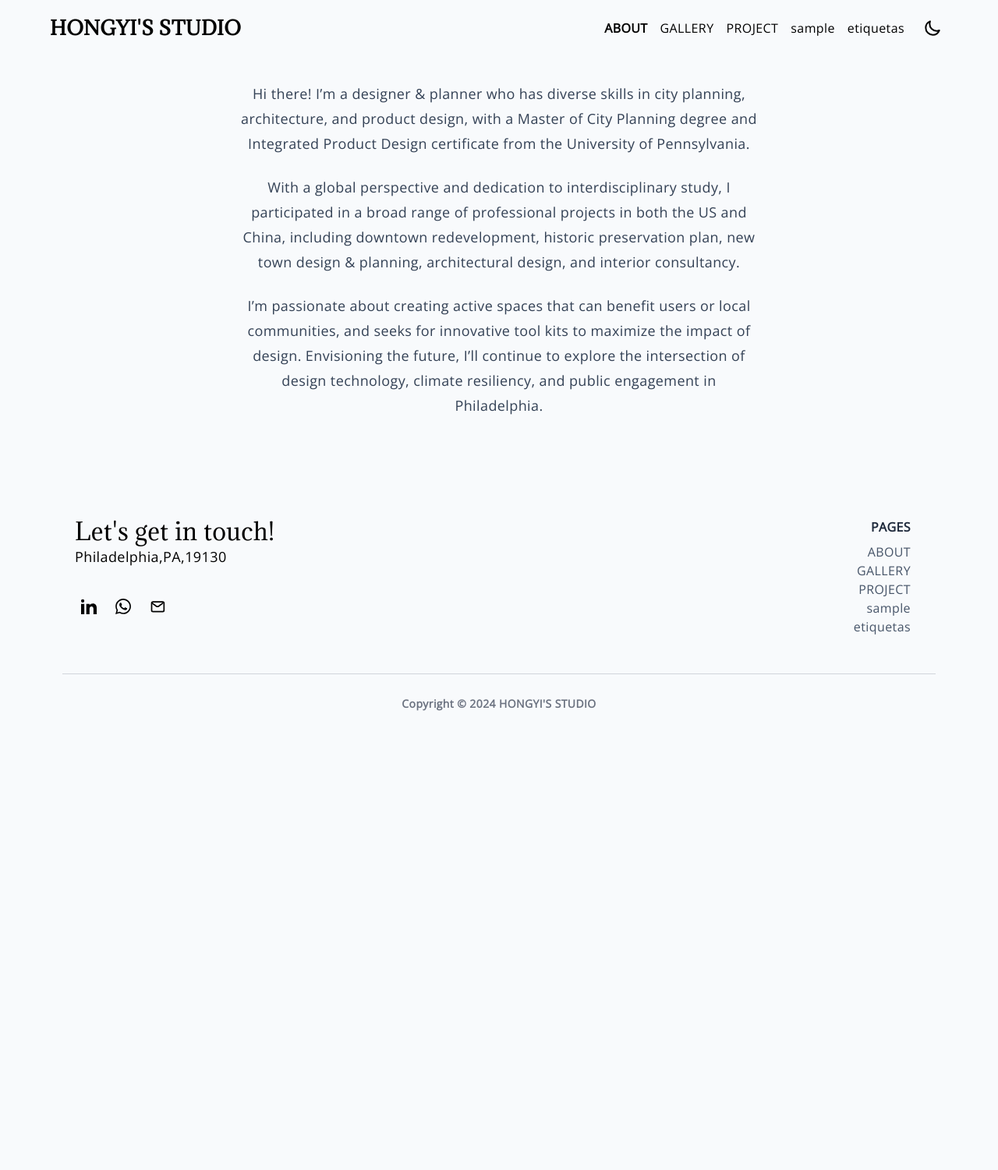
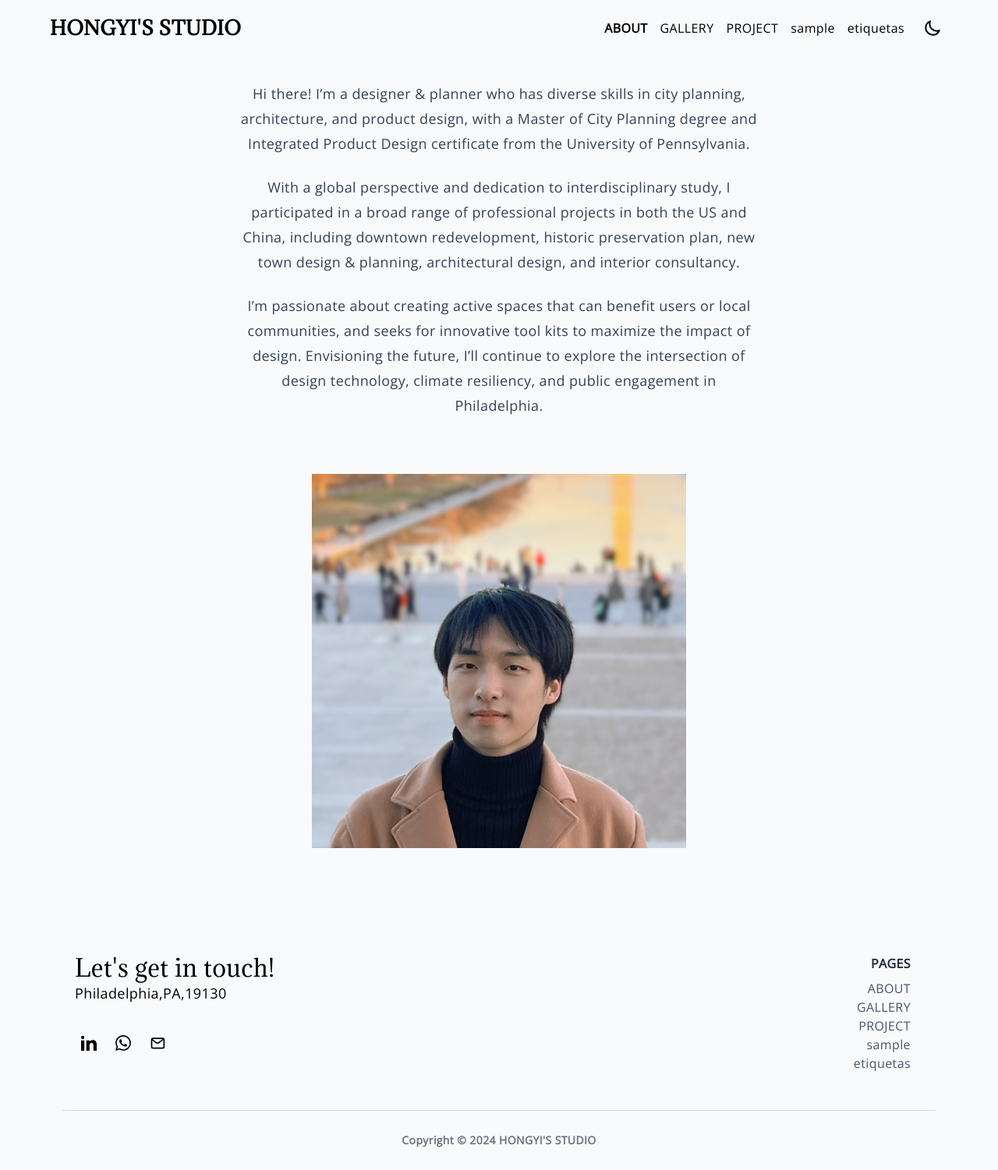
Before and after one commit to hongyili-hl/hongyili-hl.github.io, a Jekyll site: the page built from about.md, in a window 1280 px wide. Shown: the whole page at 78% size. Built offline with Jekyll 4.4.1, drawn with Linux system fonts in a browser that asks for light colours; before the commit the page ends 941 px from its top, so only the background shows below that.

Commit message:
Update page.html

```diff
--- a/_layouts/page.html
+++ b/_layouts/page.html
@@ -7,3 +7,6 @@ layout: base
   {{ content }}
   </article>
 </div>
+<div class="flex justify-center py-4 md:py-8">
+  <img src="assets/images/bio.jpg" alt="" class="basis-2/6  w-11/12 md:w-5/12 p-2 md:px-0">
+</div>
```
